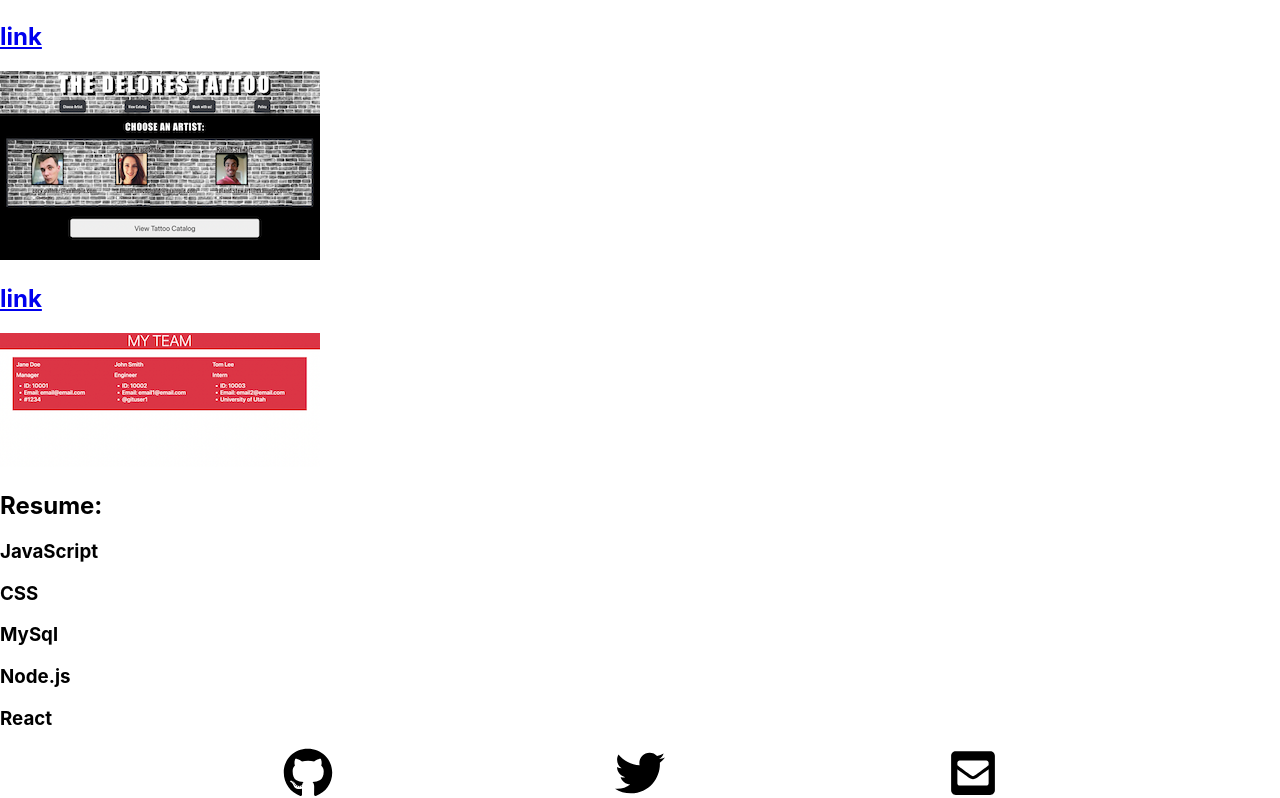
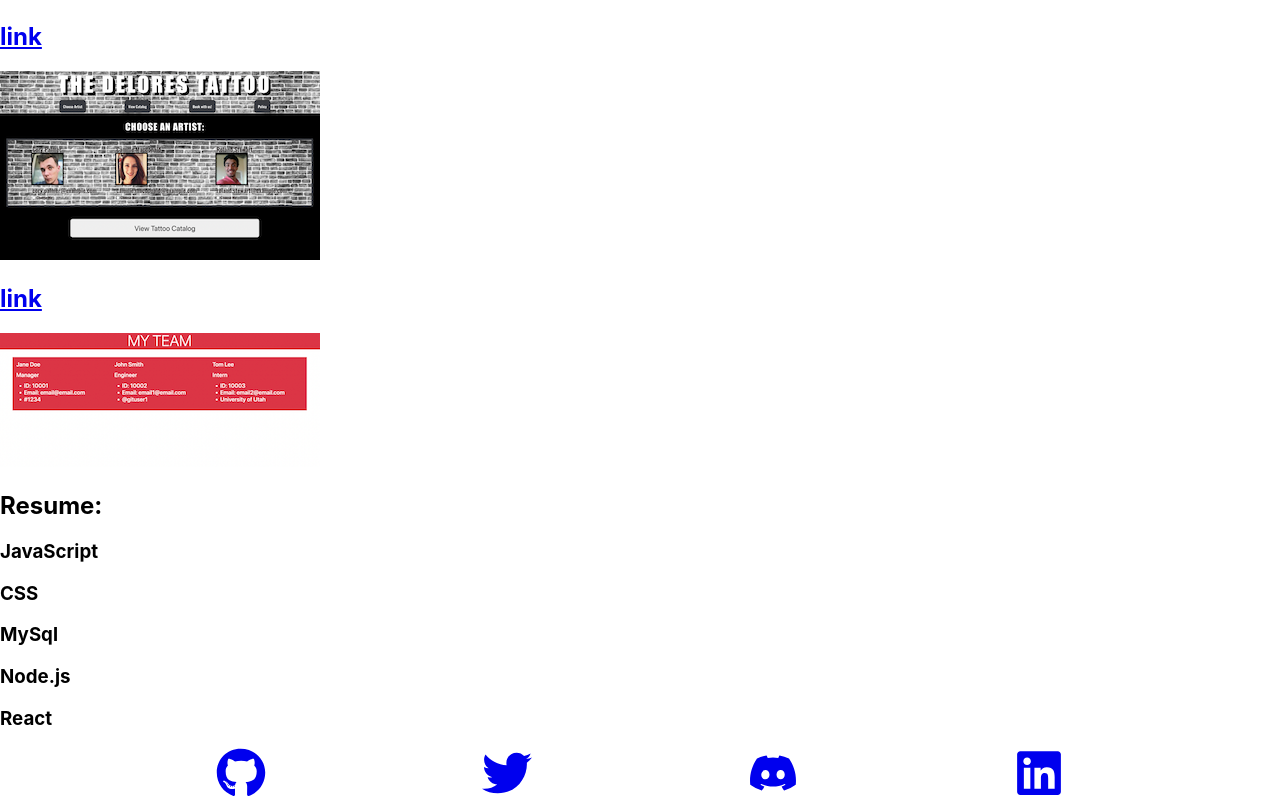
Before and after one commit to vhivestate/react-portfolio-2.0, a React (Create React App) app: page / in a window 1280 px wide. Shown: the part 1595-2393 px from the top of the page. Built offline with nearby package versions, Linux system fonts and the light colour scheme.

Commit message:
added links

```diff
--- a/src/components/Footer/index.js
+++ b/src/components/Footer/index.js
@@ -1,27 +1,27 @@
 import React from 'react'
 import '../../index.css'
-import {FaGithub, FaTwitter, FaEnvelopeSquare } from 'react-icons/fa'
+import {FaGithub, FaTwitter, FaDiscord, FaLinkedin } from 'react-icons/fa'
 // import { render } from '@testing-library/react';
 // import styled from 'styled-components';
 
 function Footer() {
-//     const Title = styled.h1`
-//   font-size: 1.5em;
-//   text-align: center;
-//   color: palevioletred;
-// `;
-// render(
-//     <Title>
-//     Connect with me
-//     </Title>
-// );
+
   return (
     <section>
 
       <div className='socialMediaIcons'>
-        <FaGithub className='socialMediaIcons'/>
-        <FaTwitter className='socialMediaIcons'/>
-        <FaEnvelopeSquare className='socialMediaIcons'/>
+      <a href="https://github.com/vhivestate/">
+      <FaGithub className='socialMediaIcons'/></a>
+
+      <a href="https://twitter.com/vhivestate/">
+      <FaTwitter className='socialMediaIcons'/></a>
+
+      <a href="https://discord.com/channels/950224023973933116/950224023973933121/">
+      <FaDiscord className='socialMediaIcons'/> </a>
+
+      <a href="https://www.linkedin.com/in/valeriagarcia00974/">
+      <FaLinkedin className='socialMediaIcons'/> </a>
+
       </div>
     </section>
   )
```
